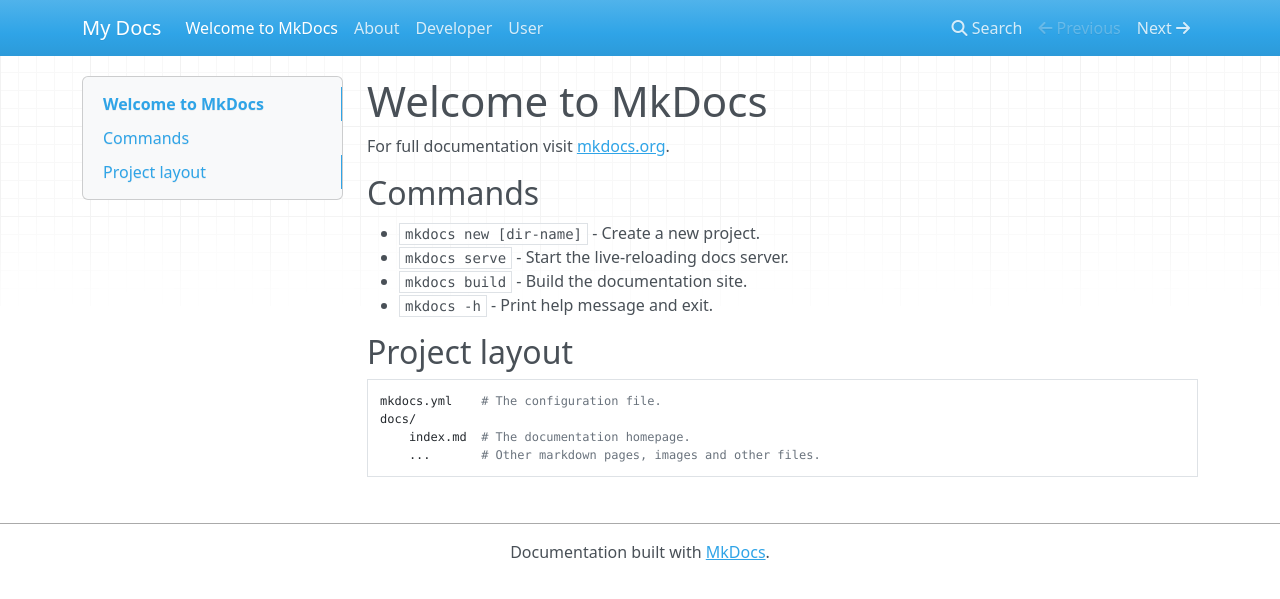
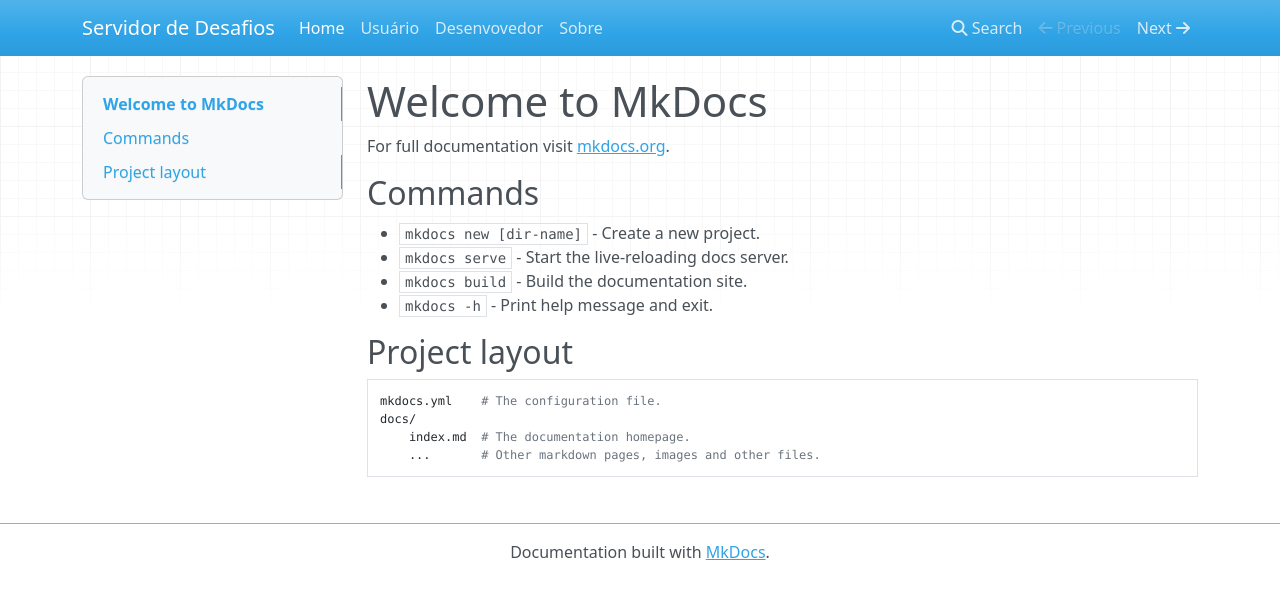
Before and after one commit to luizasilveira/softdes-desafios, an MkDocs documentation site: the page built from docs/index.md, in a window 1280 px wide. Shown: the top 599 px of the page. Built offline with MkDocs 1.6.1, drawn with Linux system fonts in a browser that asks for light colours; nearby versions of some CDN libraries.

Commit message:
Add stuff

```diff
--- a/mkdocs.yml
+++ b/mkdocs.yml
@@ -1 +1,7 @@
-site_name: My Docs
+site_name: Servidor de Desafios
+
+nav:
+  - Home: index.md
+  - Usuário: user.md
+  - Desenvovedor: developer.md
+  - Sobre: about.md
```
